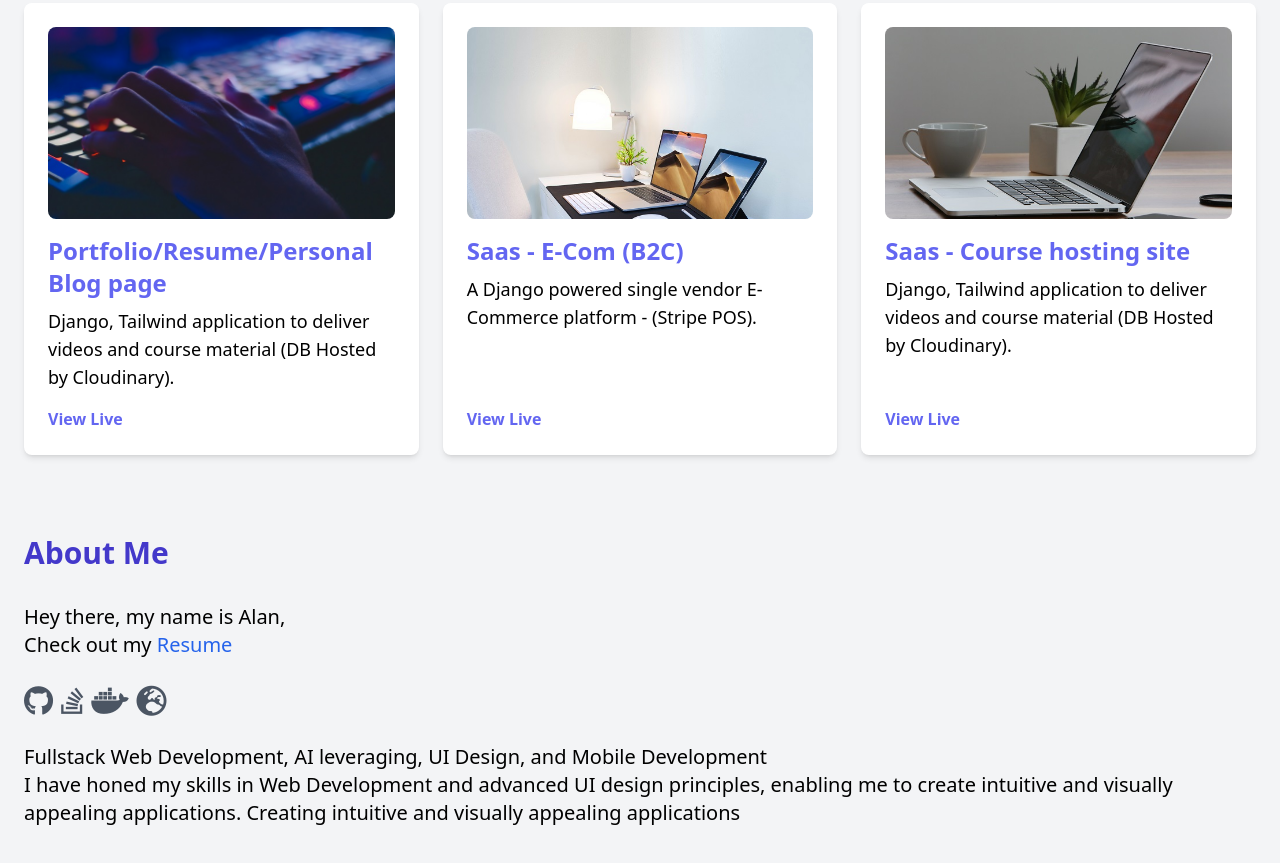
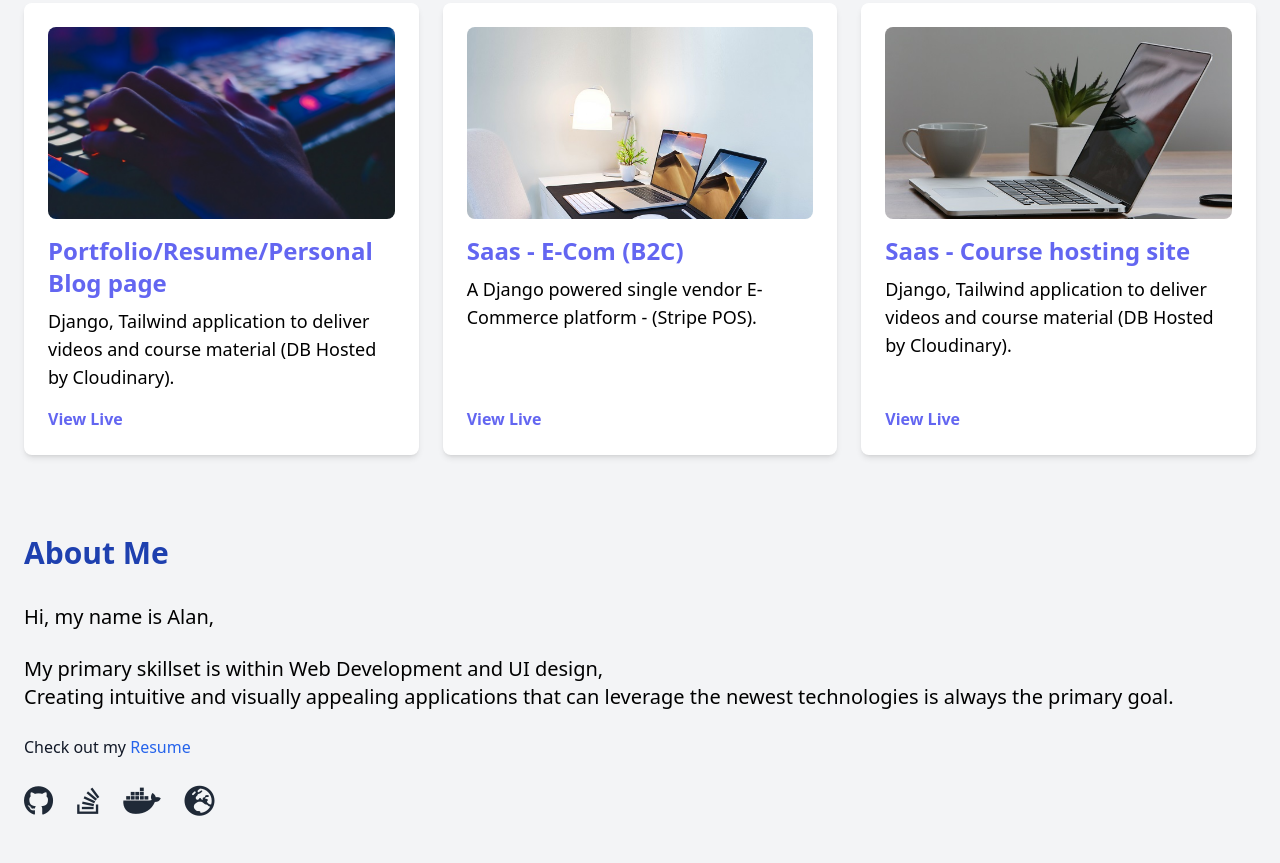
Before and after one commit to SandfordAE/SandfordAE.github.io, a plain HTML site: page index.html in a window 1280 px wide. Shown: the part 1909-2772 px from the top of the page. Drawn offline with nearby package versions, Linux system fonts and the light colour scheme; files that its build step writes are made by us from their sources.

Commit message:
footer and stylings

```diff
--- a/index.html
+++ b/index.html
@@ -1,16 +1,8 @@
+
 <!DOCTYPE html>
 <html lang="en" class="scroll-smooth">
 
-
-
-
-
-
-
-
-
     <head>
-
 
         <meta charset="UTF-8">
         <meta name="viewport" content="width=device-width, initial-scale=1.0">
@@ -28,26 +20,10 @@
         <!-- Favicon -->
         <link rel="shortcut icon" href="img/favicon.ico">
 
-
-
+        <!-- Tailwind Css -->
         <script src="https://cdn.tailwindcss.com"></script>
 
-
-
-
-
-
-
-
-
-
-
-
-
-
-
-
-
+        <!-- tailwind.config.js -->
         <script>
             tailwind.config = {
                 darkMode: 'class',
@@ -55,15 +31,16 @@
                     extend: {
                         colors: {
                             primary: {
-                                light: '#4338ca', // indigo-800
-                                dark: '#f97316', // blue-900
+                                light: '#1e40af', // indigo-800
+                                dark: '#d97706',
+                                dark2: '#f97316', // Liquid Lava
+
                             }
                         }
                     }
                 }
             }
         </script>
-
 
 
 
@@ -82,11 +59,6 @@
             }
         </style>
 
-
-
-
-
-
     </head>
 
 
@@ -103,7 +75,7 @@
 
 
                     <!-- Logo -->
-                    <div class="text-primary-light dark:text-primary-dark text-2xl font-semibold">
+                    <div class="text-primary-light text-2xl font-semibold">
                         <i class="fab fa-github text-slate-950 dark:text-neutral-100"></i>
                         <span class="text-slate-950 dark:text-neutral-100">SandfordAE</span>.GitHub.io
                     </div>
@@ -169,7 +141,7 @@
 
                 <h1 class=" text-slate-950 dark:text-neutral-100 text-3xl sm:text-4xl md:text-5xl font-semibold  mb-4">
                     SandfordAE
-                    <span class=" text-primary-light dark:text-primary-dark text-3xl sm:text-4xl md:text-5xl font-semibold ">
+                    <span class=" text-primary-light text-3xl sm:text-4xl md:text-5xl font-semibold ">
                     .GitHub.io
                     </span>
                 </h1>
@@ -318,46 +290,44 @@
             <section id="about" class="mb-20 animate-fade-in-up" style="animation-delay: 0.2s;">
 
                 <h2 class="text-3xl font-bold mb-8 text-primary-light dark:text-primary-dark">
-                About Me
+                    About Me
                 </h2>
 
                 <p class="text-lg sm:text-xl font-medium  dark:text-white text-black ">
-                Hey there, my name is Alan, <br>
-                Check out my <a href="resume_page/index.html" class="text-blue-600 hover:text-primary-light dark:hover:text-primary-dark transition-colors duration-300">Resume</a> <br>
+                    Hi, my name is Alan,
+                </p>
+                <br>
 
+                <p class="text-lg sm:text-xl font-medium  dark:text-white text-black ">
+                    My primary skillset is within Web Development and UI design, <br>
+                    Creating intuitive and visually appealing applications that can leverage the newest technologies is always the primary goal.
                 </p>
+                <br>
 
+                <p>
+                    Check out my <a href="resume_page/index.html" class="text-blue-600 hover:text-primary-light dark:hover:text-primary-dark transition-colors duration-300">Resume</a> <br>
+                </p>
                 <br>
 
                 <!-- Socials -->
                 <div class="contact-icons">
-                    <div class="contact-icon text-3xl dark:text-white text-gray-800">
+                    <div class="contact-icon space-x-4 text-3xl dark:text-white text-gray-800">
+
                         <a href="https://www.github.com/SandfordAE" target="_blank">
-                            <i class="fab fa-github text-gray-600 dark:text-gray-400 hover:text-primary-light dark:hover:text-primary-dark transition-colors duration-300"></i>
+                            <i class="fab fa-github text-gray-800 dark:text-gray-200 hover:text-primary-light dark:hover:text-primary-dark transition-colors duration-300  hover:scale-125 transition-transform"></i>
                         </a>
                         <a href="https://stackoverflow.com/users/16775571/san" target="_blank">
-                            <i class="fab fa-stack-overflow text-gray-600 dark:text-gray-400 hover:text-primary-light dark:hover:text-primary-dark transition-colors duration-300"></i>
+                            <i class="fab fa-stack-overflow text-gray-800 dark:text-gray-200 hover:text-primary-light dark:hover:text-primary-dark transition-colors duration-300 hover:scale-125 transition-transform"></i>
                         </a>
                         <a href="https://hub.docker.com/u/sanfo599" target="_blank">
-                            <i class="fab fa-docker text-gray-600 dark:text-gray-400 hover:text-primary-light dark:hover:text-primary-dark transition-colors duration-300"></i>
+                            <i class="fab fa-docker text-gray-800 dark:text-gray-200 hover:text-primary-light dark:hover:text-primary-dark transition-colors duration-300 hover:scale-125 transition-transform"></i>
                         </a>
                         <a href="https://gammadelta.ie/" target="_blank">
-                            <i class="fas fa-globe-europe text-gray-600 dark:text-gray-400 hover:text-primary-light dark:hover:text-primary-dark transition-colors duration-300"></i>
+                            <i class="fas fa-globe-europe text-gray-800 dark:text-gray-200 hover:text-primary-light dark:hover:text-primary-dark transition-colors duration-300 hover:scale-125 transition-transform"></i>
                         </a>
+
                     </div>
                 </div>
-
-                <br>
-
-
-                <p class="text-lg sm:text-xl font-medium  dark:text-white text-black ">
-                Fullstack Web Development, AI leveraging, UI Design, and Mobile Development <br>
-                I have honed my skills in Web Development and advanced UI design principles, enabling me to create intuitive and visually appealing applications.
-
-                Creating intuitive and visually appealing applications
-
-
-                </p>
 
 
             </section>
```
Also changed, not shown: resume_page/index.html (+3 -3 lines), styles/css/styles.css, styles/js/index.js (indentation only).
